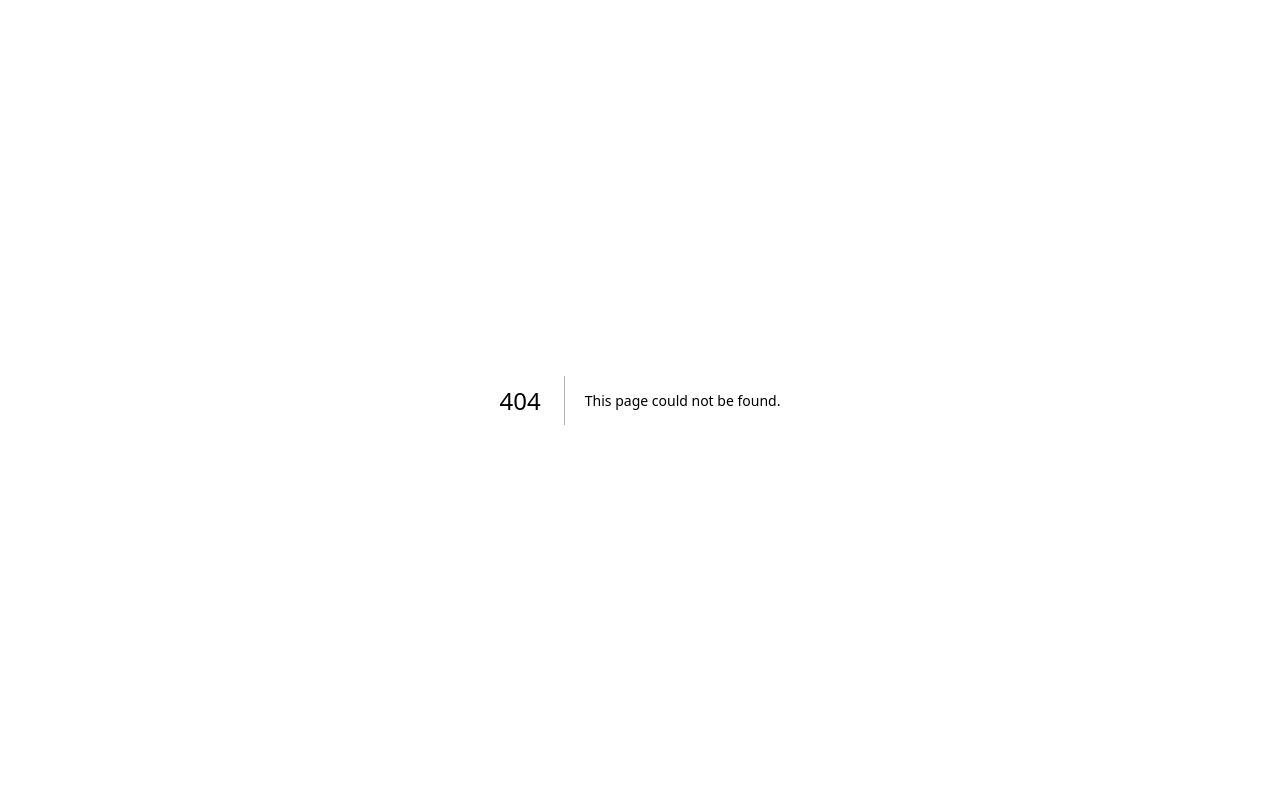
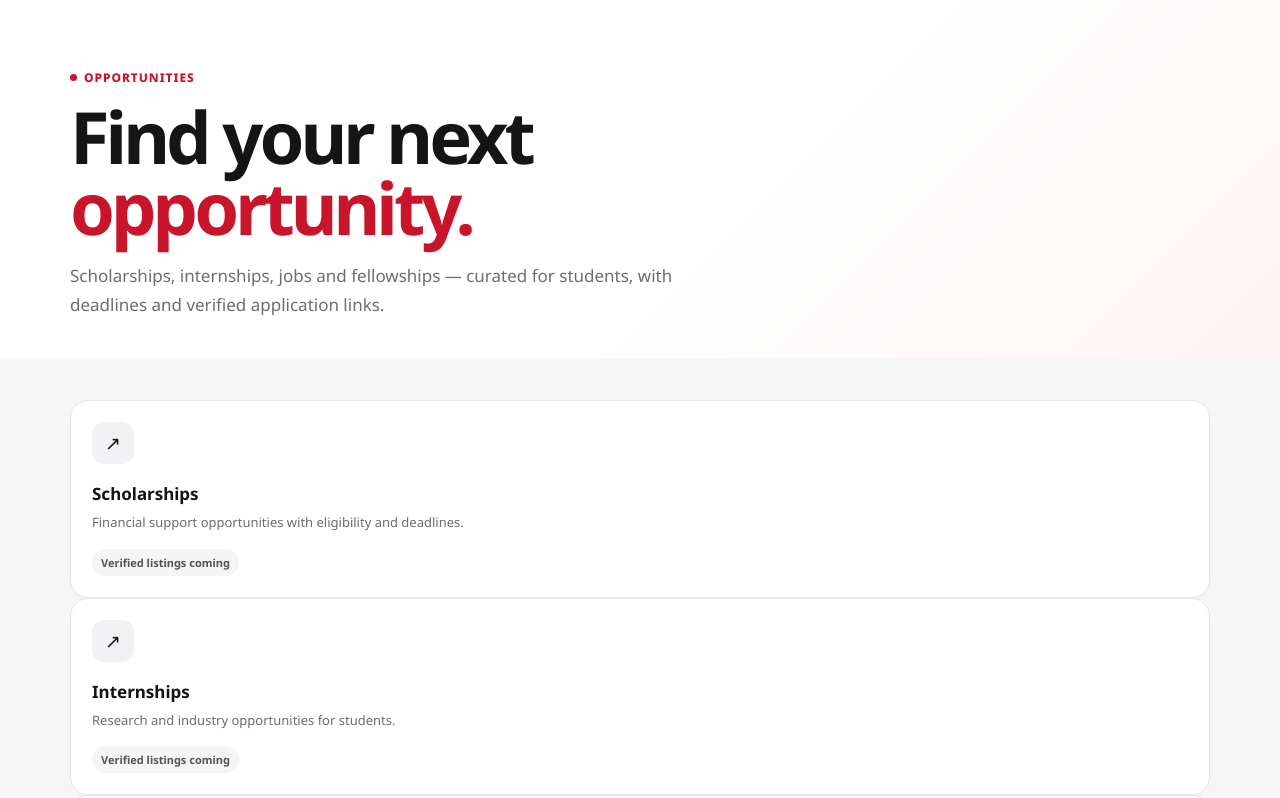
Before and after one commit to Com-Adarsh/Sficusatapp-, a Next.js app: page /opportunities in a window 1280 px wide. Before the commit this address had no page. Shown: the top 798 px of the page. Built offline with nearby package versions, Linux system fonts and the light colour scheme.

Commit message:
Build Phase 2 content foundation

```diff
--- /dev/null
+++ b/app/opportunities/page.tsx
@@ -0,0 +1,2 @@
+const categories=[["Scholarships","Financial support opportunities with eligibility and deadlines."],["Internships","Research and industry opportunities for students."],["Jobs","Student-friendly roles and early-career openings."],["Fellowships","Academic, research and leadership fellowships."]];
+export default function Opportunities(){return <main><section className="hero"><div className="shell"><div className="eyebrow"><i className="dot"/> Opportunities</div><h1>Find your next <em>opportunity.</em></h1><p>Scholarships, internships, jobs and fellowships — curated for students, with deadlines and verified application links.</p></div></section><section className="section"><div className="shell"><div className="grid2">{categories.map(([t,d])=><article className="card" key={t}><div className="icon">↗</div><h3>{t}</h3><p>{d}</p><div className="chips"><span className="chip">Verified listings coming</span></div></article>)}</div><div className="notice" style={{marginTop:24}}><div className="icon" style={{margin:0}}>!</div><div><strong>Stay alert for scams</strong><p>Never pay an unknown person to apply for an opportunity. Application links will be checked and clearly labelled as verified where possible.</p></div></div></div></section></main>}
```
